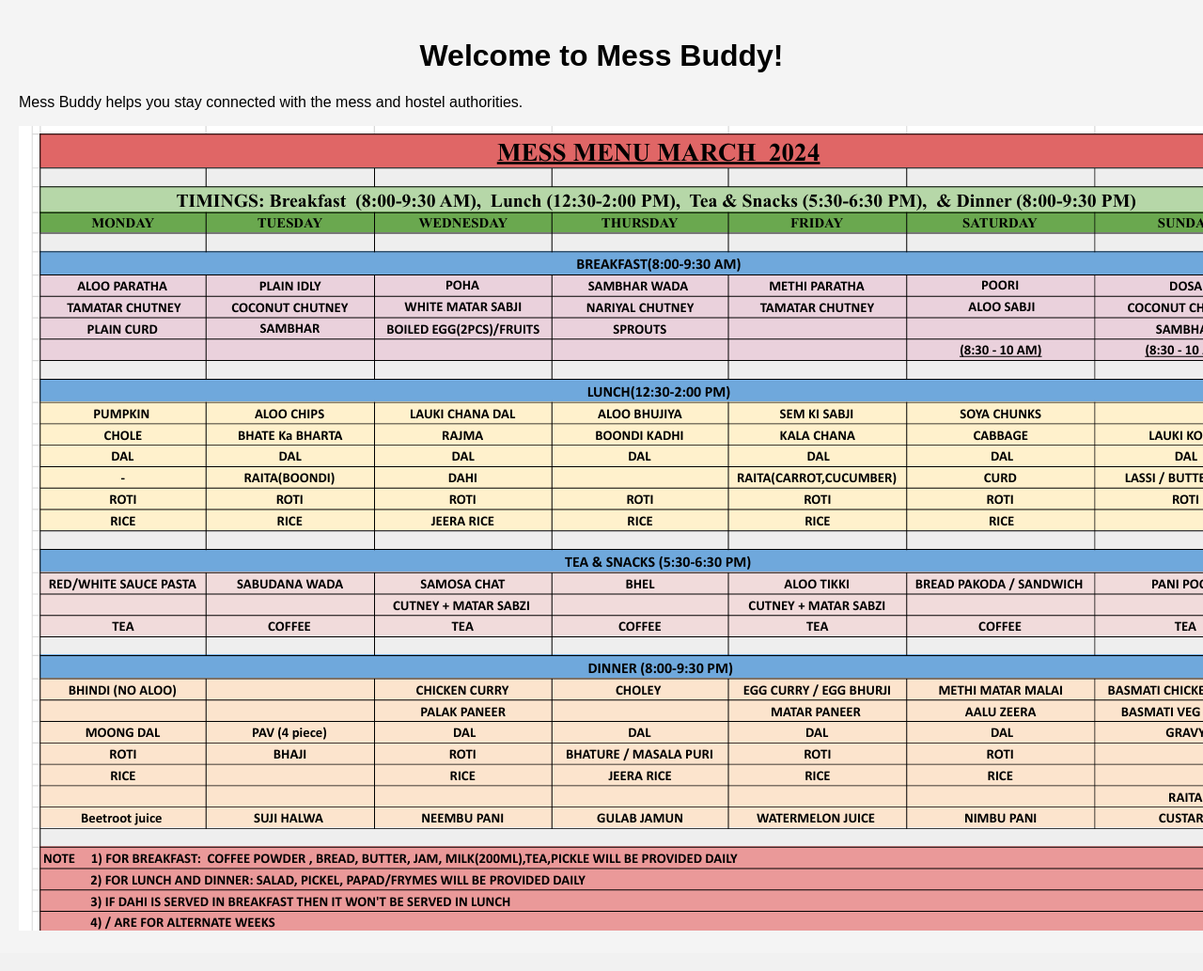
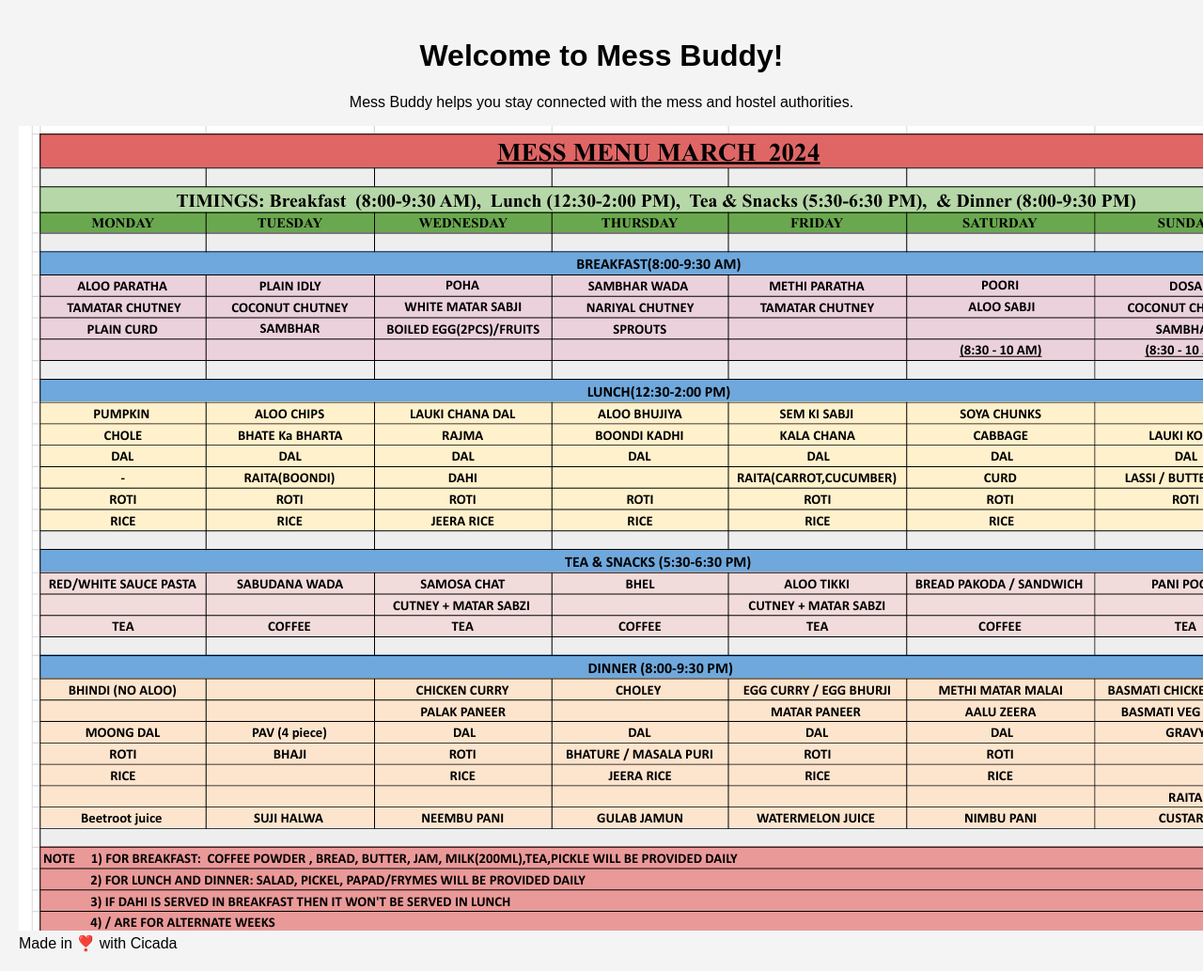
Before and after one commit to bkrajak523/mess-buddy, a Flask app: page / in a window 1280 px wide; the page is wider, and only the part inside the window is pictured. Shown: the part 70-1103 px from the top of that part at 94% size. Before the commit the page ends 1060 px from the top of that part, so only its background shows below. Run offline with Flask 3, Linux system fonts and the light colour scheme.

Commit message:
added footer

```diff
--- a/templates/base.html
+++ b/templates/base.html
@@ -23,7 +23,7 @@
         {% block content %} {% endblock %}
         <img src="{{ url_for('static', filename='images/menu.png') }}" alt="menu"
     </main>
-
+    <footer>Made in ❣️ with Cicada</footer>
     <script>
 
     </script>
--- a/templates/index.html
+++ b/templates/index.html
@@ -1,5 +1,5 @@
 {% extends 'base.html' %}
 {% block content %}
     <h1 class = "cen">Welcome to Mess Buddy!</h1>
-    <p>Mess Buddy helps you stay connected with the mess and hostel authorities.</p>
+    <p class = "cen">Mess Buddy helps you stay connected with the mess and hostel authorities.</p>
 {% endblock %}
```
